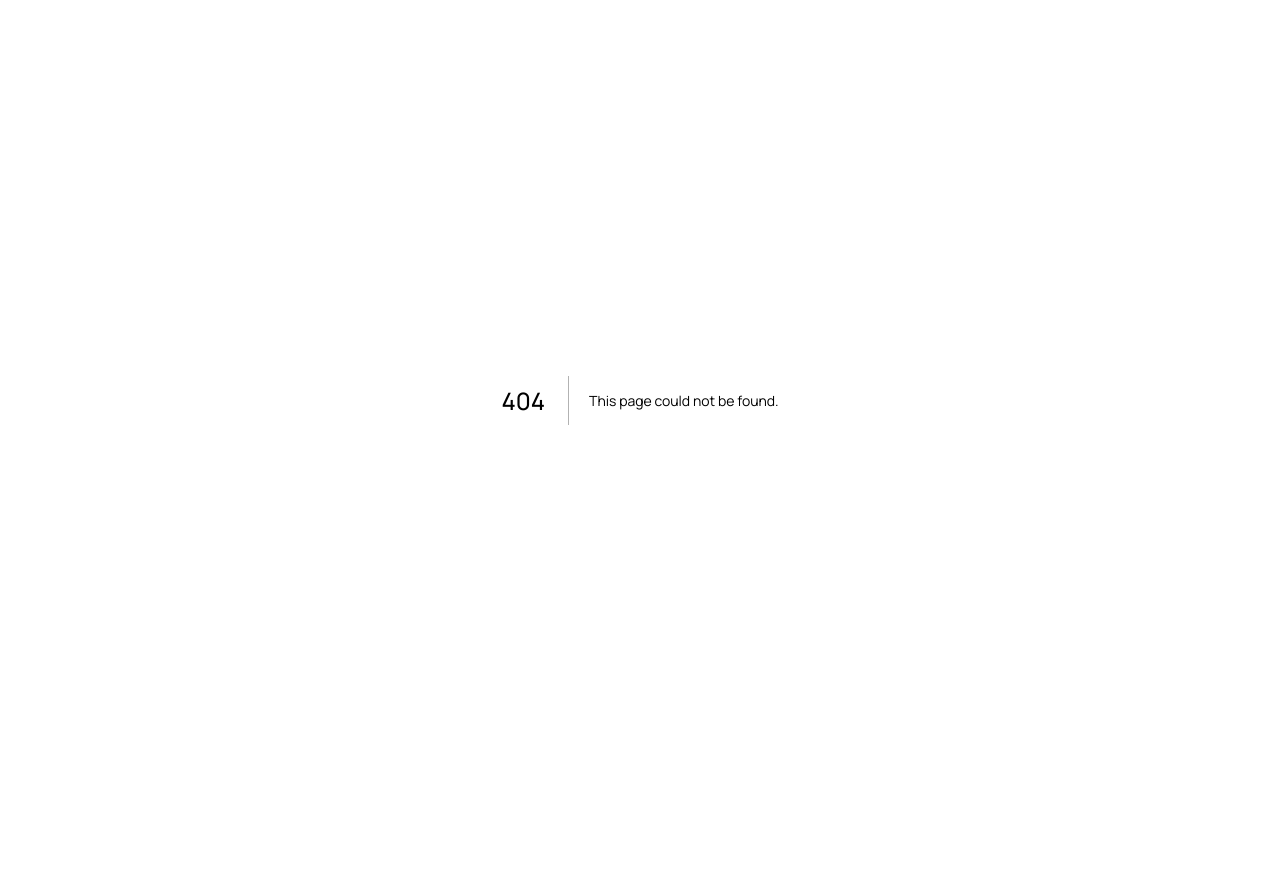
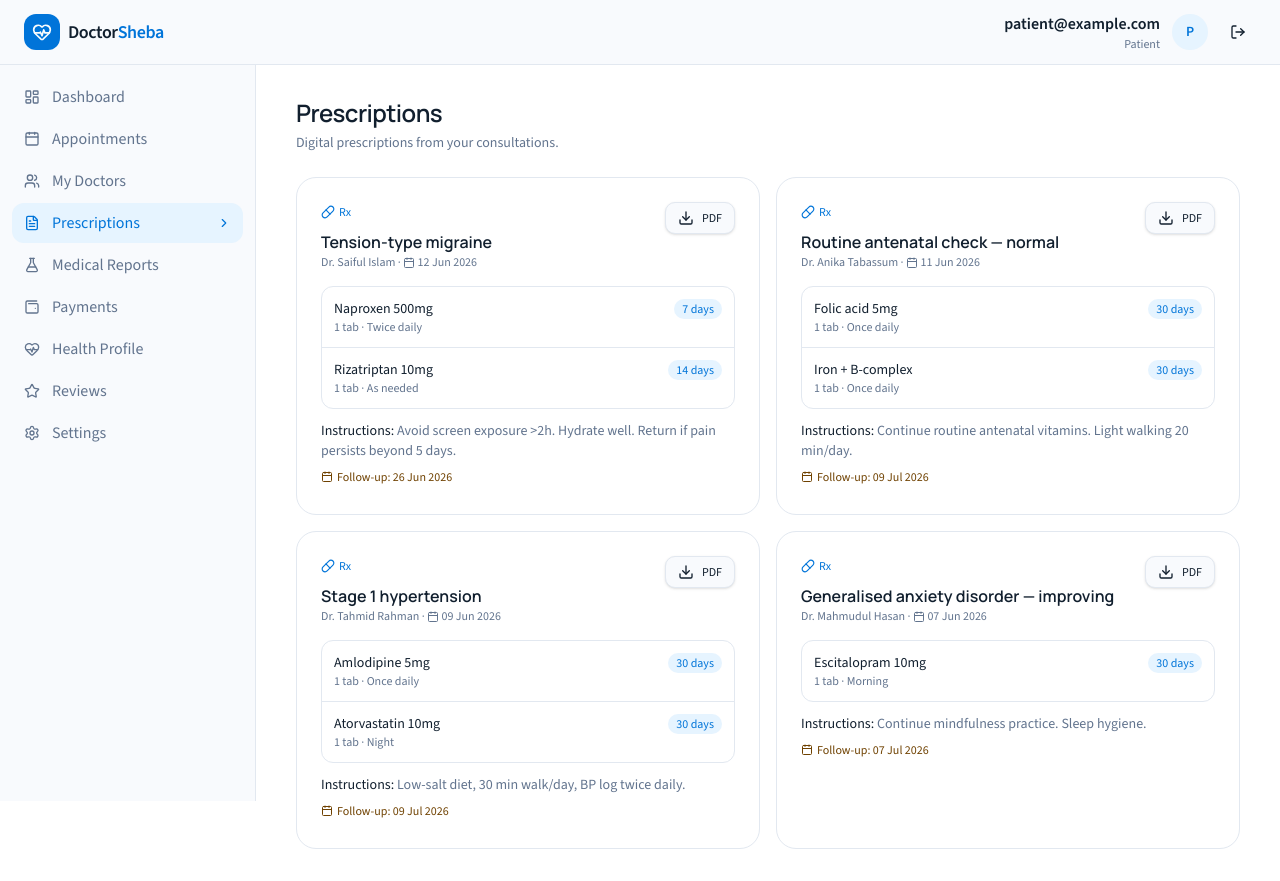
Before and after one commit to asrafulsgit/doctor-sheba-client, a Next.js app: page /patient/prescriptions in a window 1280 px wide. Before the commit this address had no page. Before the commit the page ends 800 px from the top, so only its background shows below. Built offline with nearby package versions, Linux system fonts and the light colour scheme.

Commit message:
added patient prescriptions

```diff
--- /dev/null
+++ b/src/app/patient/prescriptions/page.tsx
@@ -0,0 +1,7 @@
+import Prescriptions from "@/components/patient/prescriptions/Prescriptions";
+
+const page = () => {
+  return <Prescriptions />;
+};
+
+export default page;
--- /dev/null
+++ b/src/components/patient/prescriptions/Prescriptions.tsx
@@ -0,0 +1,87 @@
+import DashboardHeader from "@/components/shared/DashboardHeader";
+import { Button } from "@/components/ui/button";
+import { PRESCRIPTIONS } from "@/constants/patient/data";
+import { Calendar, Download, Pill } from "lucide-react";
+
+// seo optimization
+// export const Route = createFileRoute("/patient/prescriptions")({
+//   head: () => ({ meta: [{ title: "Prescriptions — DoctorSheba" }] }),
+//   component: PatientPrescriptions,
+// });
+
+const fmt = (iso: string) =>
+  new Date(iso).toLocaleDateString("en-GB", {
+    day: "2-digit",
+    month: "short",
+    year: "numeric",
+  });
+const Prescriptions = () => {
+  return (
+    <>
+      <DashboardHeader
+        title="Prescriptions"
+        description="Digital prescriptions from your consultations."
+      />
+      <div className="grid gap-4 lg:grid-cols-2">
+        {PRESCRIPTIONS.map((rx) => (
+          <article
+            key={rx.id}
+            className="rounded-2xl border border-border bg-card p-6 shadow-soft transition hover:shadow-elevated"
+          >
+            <header className="flex items-start justify-between gap-3">
+              <div>
+                <p className="text-xs font-medium text-primary inline-flex items-center gap-1">
+                  <Pill className="h-3.5 w-3.5" />
+                  Rx
+                </p>
+                <h3 className="mt-1 text-base font-semibold text-foreground">
+                  {rx.diagnosis}
+                </h3>
+                <p className="text-xs text-muted-foreground">
+                  {rx.doctorName} · <Calendar className="inline h-3 w-3" />{" "}
+                  {fmt(rx.date)}
+                </p>
+              </div>
+              <Button size="sm" variant="outline">
+                <Download className="h-4 w-4" />
+                PDF
+              </Button>
+            </header>
+            <div className="mt-4 divide-y divide-border rounded-lg border border-border">
+              {rx.medications.map((m) => (
+                <div
+                  key={m.name}
+                  className="flex items-start justify-between gap-3 p-3"
+                >
+                  <div>
+                    <p className="text-sm font-medium text-foreground">
+                      {m.name}
+                    </p>
+                    <p className="text-xs text-muted-foreground">
+                      {m.dosage} · {m.frequency}
+                    </p>
+                  </div>
+                  <span className="rounded-full bg-primary-soft px-2 py-0.5 text-xs font-medium text-primary">
+                    {m.duration}
+                  </span>
+                </div>
+              ))}
+            </div>
+            <p className="mt-3 text-sm text-muted-foreground">
+              <span className="font-medium text-foreground">Instructions:</span>{" "}
+              {rx.instructions}
+            </p>
+            {rx.followUpDate && (
+              <p className="mt-2 text-xs text-warning-foreground inline-flex items-center gap-1">
+                <Calendar className="h-3 w-3" />
+                Follow-up: {fmt(rx.followUpDate)}
+              </p>
+            )}
+          </article>
+        ))}
+      </div>
+    </>
+  );
+};
+
+export default Prescriptions;
```
